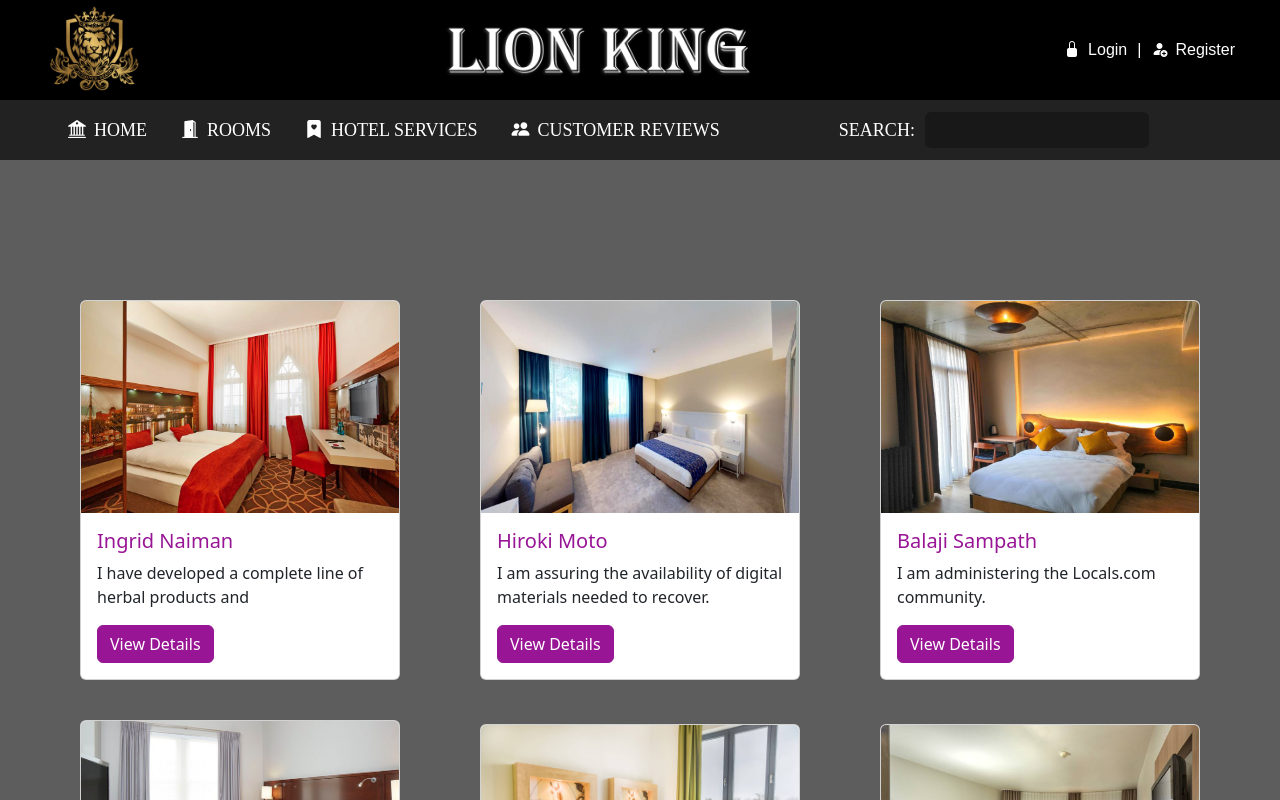
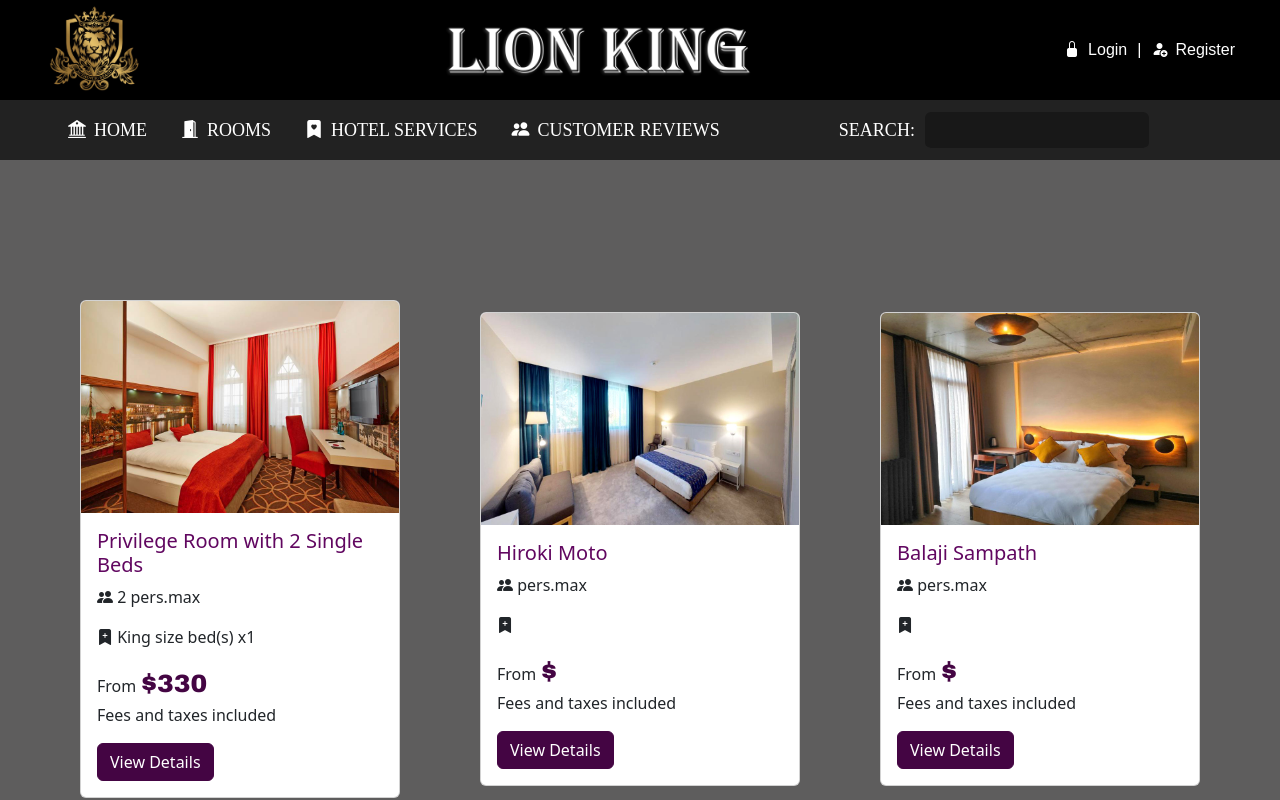
Before and after one commit to Talent106/hotel-management, a React (Create React App) app: page /rooms in a window 1280 px wide. Shown: the top 800 px of the page. Built offline with nearby package versions, Linux system fonts and the light colour scheme.

Commit message:
style: changed the rooms design

```diff
--- a/src/constracts/AllRooms.js
+++ b/src/constracts/AllRooms.js
@@ -9,7 +9,14 @@ import Room8 from "../assets/rooms/all/8-1.jpg";
 import Room9 from "../assets/rooms/all/9-1.jpg";
 
 const AllRooms = [
-    { name: "Ingrid Naiman", src: Room1, content: "I have developed a complete line of herbal products and " },
+    {
+        name: "Privilege Room with 2 Single Beds",
+        src: Room1,
+        content: "Upgraded bedroom with flat-screen TV, complimentary high speed WiFi, Nespresso coffee machine, robe and slippers. Sleeps 2 adults.",
+        max: 2,
+        bed: "King size bed(s) x1",
+        price: 330
+    },
     { name: "Hiroki Moto", src: Room2, content: "I am assuring the availability of digital materials needed to recover." },
     { name: "Balaji Sampath", src: Room3, content: "I am administering the Locals.com community." },
     { name: "Ingrid Naiman", src: Room4, content: "I have developed a complete line of herbal products and " },
--- a/src/custom.scss
+++ b/src/custom.scss
@@ -7,7 +7,7 @@ a {
 }
 
 $theme-colors: (
-  'primary': rgb(152, 21, 150),
+  'primary': rgb(68, 5, 67),
   'success': green,
   'danger': #e80303,
   'info': tomato
@@ -19,6 +19,11 @@ $theme-colors: (
 }
 
 // font
+.f-arial {
+  font-family: 'Arial Black';
+}
+
+// font-size
 .f-25 {
   font-size: 25px;
 }
--- a/src/views/Rooms.js
+++ b/src/views/Rooms.js
@@ -13,7 +13,14 @@ const Rooms = () => {
                     <Card.Body>
                         <Card.Title>{item.name}</Card.Title>
                         <Card.Text>
-                            {item.content}
+                            <i className="bi bi-people-fill" /> {item.max} pers.max
+                        </Card.Text>
+                        <Card.Text>
+                            <i className="bi bi-bookmark-plus-fill" /> {item.bed}
+                        </Card.Text>
+                        <Card.Text>
+                            From <span className="f-arial f-25 text-primary">${item.price}</span>
+                            <p>Fees and taxes included</p>
                         </Card.Text>
                         <Button variant="primary">View Details</Button>
                     </Card.Body>
--- a/src/views/Rooms.scss
+++ b/src/views/Rooms.scss
@@ -7,7 +7,7 @@
     padding: 280px 40px 40px 40px;
 
     .card-title {
-        color: rgb(152, 21, 150);
+        color: rgb(97, 7, 96);
     }
 
     .card {
```
